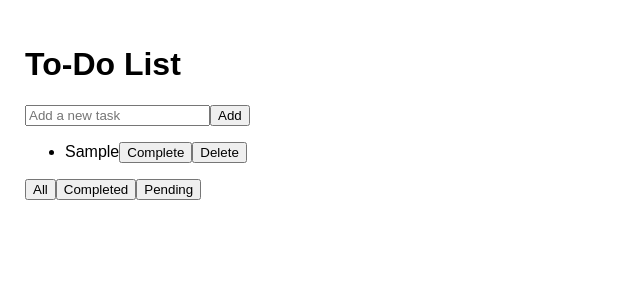
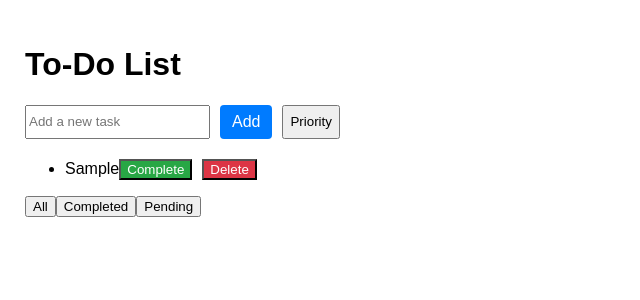
Before and after one commit to kaushalSuryansh12/sixdayinterviewpractice, a React (Create React App) app: page / in a window 1280 px wide. Both pictures are taken after typing "Sample" into the empty fields and a click on the button "Add". Shown: the top 300 px of the page, without its empty margins (0-640 px from the left). Built offline with nearby package versions, Linux system fonts and the light colour scheme.

Commit message:
priority click, styling added

```diff
--- a/src/App.tsx
+++ b/src/App.tsx
@@ -7,6 +7,7 @@ interface Todo {
   text: string;
   completed: boolean;
   isEditing?: boolean;
+  priority?: boolean;
 }
 
 const App: React.FC = () => {
@@ -31,9 +32,9 @@ const App: React.FC = () => {
     localStorage.setItem("todos", JSON.stringify(todos))
   }, [todos]);
 
-  const addTodo = () => {
+  const addTodo = (priority: boolean = false) => {
     if (newTodo.trim()) {
-      setTodos([...todos, { id: Date.now(), text: newTodo, completed: false, isEditing: false }]);
+      setTodos([...todos, { id: Date.now(), text: newTodo, completed: false, isEditing: false, priority }]);
       setNewTodo("");
     }
   };
--- a/src/components/AddTodo/AddTodo.module.css
+++ b/src/components/AddTodo/AddTodo.module.css
@@ -0,0 +1,27 @@
+.addTodoContainer {
+    display: flex;
+    gap: 10px;
+    margin-bottom: 20px;
+}
+
+.addTodoInput {
+    padding: 8px;
+    font-size: 16px;
+    border: 1px solid #ccc;
+    border-radius: 4px;
+    flex-grow: 1;
+}
+
+.addTodoButton {
+    padding: 8px 12px;
+    font-size: 16px;
+    border: none;
+    border-radius: 4px;
+    background-color: #007bff;
+    color: white;
+    cursor: pointer;
+}
+
+.addTodoButton:hover {
+    background-color: #0056b3;
+}
--- a/src/components/AddTodo/AddTodo.tsx
+++ b/src/components/AddTodo/AddTodo.tsx
@@ -1,21 +1,24 @@
 import React, { useState, useEffect } from "react";
+import styles from "./AddTodo.module.css";
 
 interface AddTodoProps {
     newTodo: string;
     setNewTodo: (value: string) => void;
-    addTodo: () => void;
+    addTodo: (value: boolean) => void;
 };
 
 const AddTodo: React.FC<AddTodoProps> = ({ newTodo, setNewTodo, addTodo }) => {
     return (
-        <div>
+        <div className={styles.addTodoContainer}>
             <input
                 type="text"
                 value={newTodo}
                 onChange={(e) => setNewTodo(e.target.value)}
                 placeholder="Add a new task"
+                className={styles.AddTodoInput}
             />
-            <button onClick={addTodo}>Add</button>
+            <button onClick={() => addTodo(false)} className={styles.addTodoButton}>Add</button>
+            <button onClick={() => addTodo(true)} className={styles.priorityButton}>Priority</button>
         </div>
     )
 }
--- a/src/components/TodoItem/TodoItem.module.css
+++ b/src/components/TodoItem/TodoItem.module.css
@@ -0,0 +1,33 @@
+.todoItem {
+    display: flex;
+    justify-content: space-between;
+    padding: 10px;
+    margin-bottom: 8px;
+    background-color: #f9f9f9;
+    border-radius: 4px;
+    box-shadow: 0 2px 4px rgba(0, 0, 0, 0.1);
+}
+
+.todoText {
+    cursor: pointer;
+    font-size: 16px;
+}
+
+.todoCompleted {
+    padding: 4px 8px;
+    font-size: 14px;
+    border: none;
+    border-radius: 4px;
+    cursor: pointer;
+}
+
+.todoCompleteButton {
+    background-color: #28a745;
+    color: white;
+}
+
+.todoDeleteButton {
+    background-color: #dc3545;
+    color: white;
+    margin-left: 10px;
+}
--- a/src/components/TodoItem/TodoItem.tsx
+++ b/src/components/TodoItem/TodoItem.tsx
@@ -1,4 +1,5 @@
 import React, { useState, useEffect } from "react";
+import styles from "./TodoItem.module.css";
 
 interface Todo {
     id: number,
@@ -46,8 +47,8 @@ const TodoItem: React.FC<TodoItemProps> = ({
                     {todo.text}
                 </span>
             )}
-            <button onClick={() => toggleTodo(todo.id)}>Complete</button>
-            <button onClick={() => deleteTodo(todo.id)}>Delete</button>
+            <button onClick={() => toggleTodo(todo.id)} className={styles.todoCompleteButton}>Complete</button>
+            <button onClick={() => deleteTodo(todo.id)} className={styles.todoDeleteButton}>Delete</button>
         </li>
     );
 };
```
